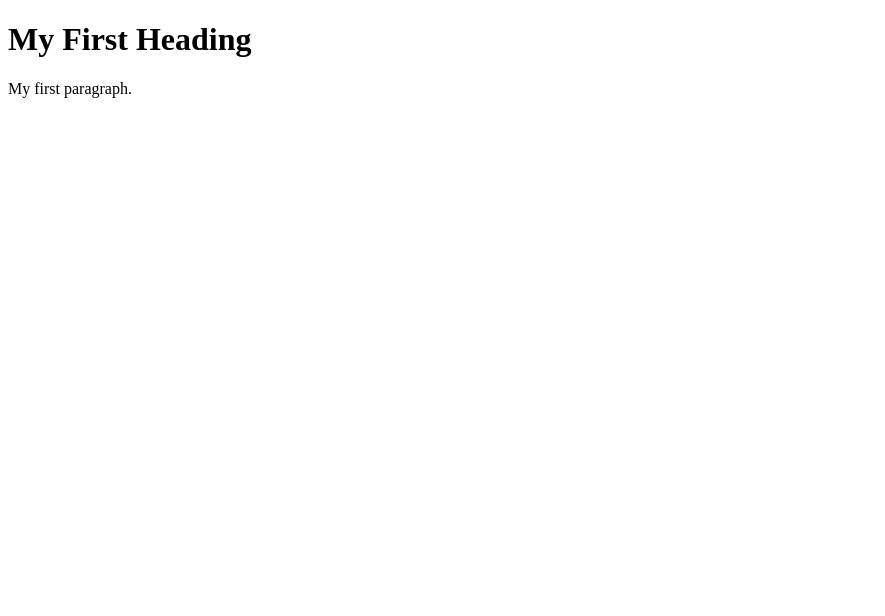
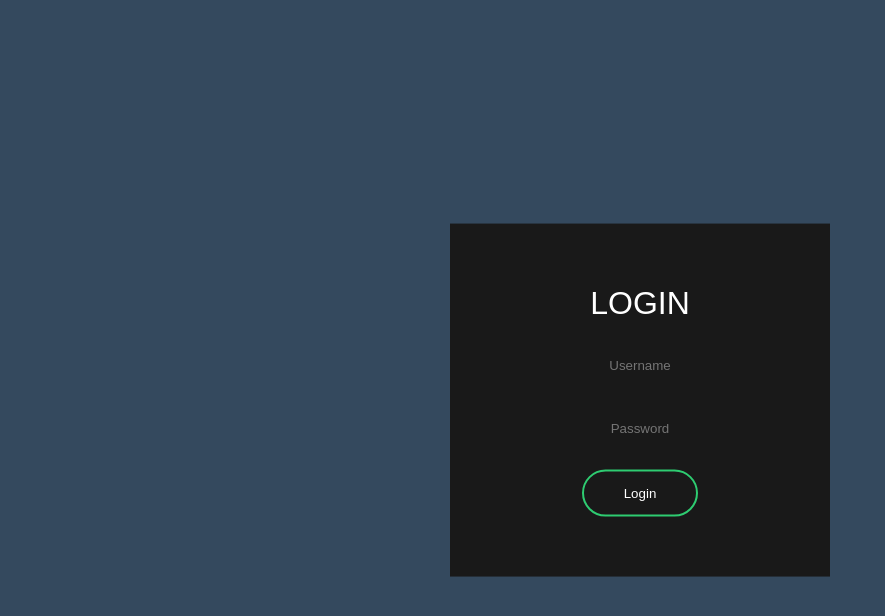
Before and after one commit to zunaid1/AnimatedLoginFormHtmlCss, a plain HTML site: page index.html in a window 1280 px wide. Shown: the whole page, without its empty margins (0-885 px from the left). Drawn offline with Linux system fonts and the light colour scheme.

Commit message:
second commit

```diff
--- a/index.html
+++ b/index.html
@@ -1,12 +1,22 @@
 <!DOCTYPE html>
-<html>
+<html lang="en" dir="ltr">
 <head>
-<title>Page Title</title>
+    <meta charset="utf-8">
+<title>Animated Login Form</title>
+<link rel="stylesheet" href="style.css">
 </head>
 <body>
 
-<h1>My First Heading</h1>
-<p>My first paragraph.</p>
+<form class="box" action="index.html" method="post">
+<h1>Login</h1>
+<input type="text" name="" placeholder="Username">
+<input type="password" name="" placeholder="Password">
+<input type="submit" name="" value="Login">
+
+</form>
+
+
+
 
 </body>
 </html>
--- /dev/null
+++ b/style.css
@@ -0,0 +1,74 @@
+body{
+    margin: 0;
+    padding: 0;
+    font-family: sans-serif;
+    background: #34495e;
+
+}
+.box h1{
+color: white;
+text-transform: uppercase;
+font-weight: 500;
+}
+
+.box{
+    width: 300px;
+    padding: 40px;
+    position: absolute;
+    top: 50%;
+    left: 50%;
+    transform: translate(-50%, -50%);
+    background: #191919;
+    text-align: center;
+}
+
+
+
+.box input[type="text"], .box input[type="password"]{
+    border: 0;
+    background: none;
+    display: block;
+    margin: 20px auto;
+    text-align: center;
+    bordor: 2px solid #3498db;
+    padding: 14px 10px;
+    width: 200px;
+    outline: none;
+    color: white;
+    border-radius: 24px;
+    transition: 0.25s;
+}
+
+
+
+.box input[type="text"]:hover, .box input[type="password"]{
+width: 280px;
+border-color: #2ecc71;
+
+}
+
+.box input[type="submit"]{
+    border:0;
+    background: none;
+    display: block;
+    margin: 20px auto;
+    text-align: center;
+    border: 2px solid #2ecc71;
+    padding: 14px 40px;
+    outline: none;
+    color: white;
+    border-radius: 24px;
+    transition: 0.25s;
+    cursor: pointer;
+}
+
+.box input[type="submit"]:hover{
+    background: #2ecc71;
+}
+
+
+
+
+.box input[type="submit"]:hover{
+    background: #2ecc71;
+}
```
